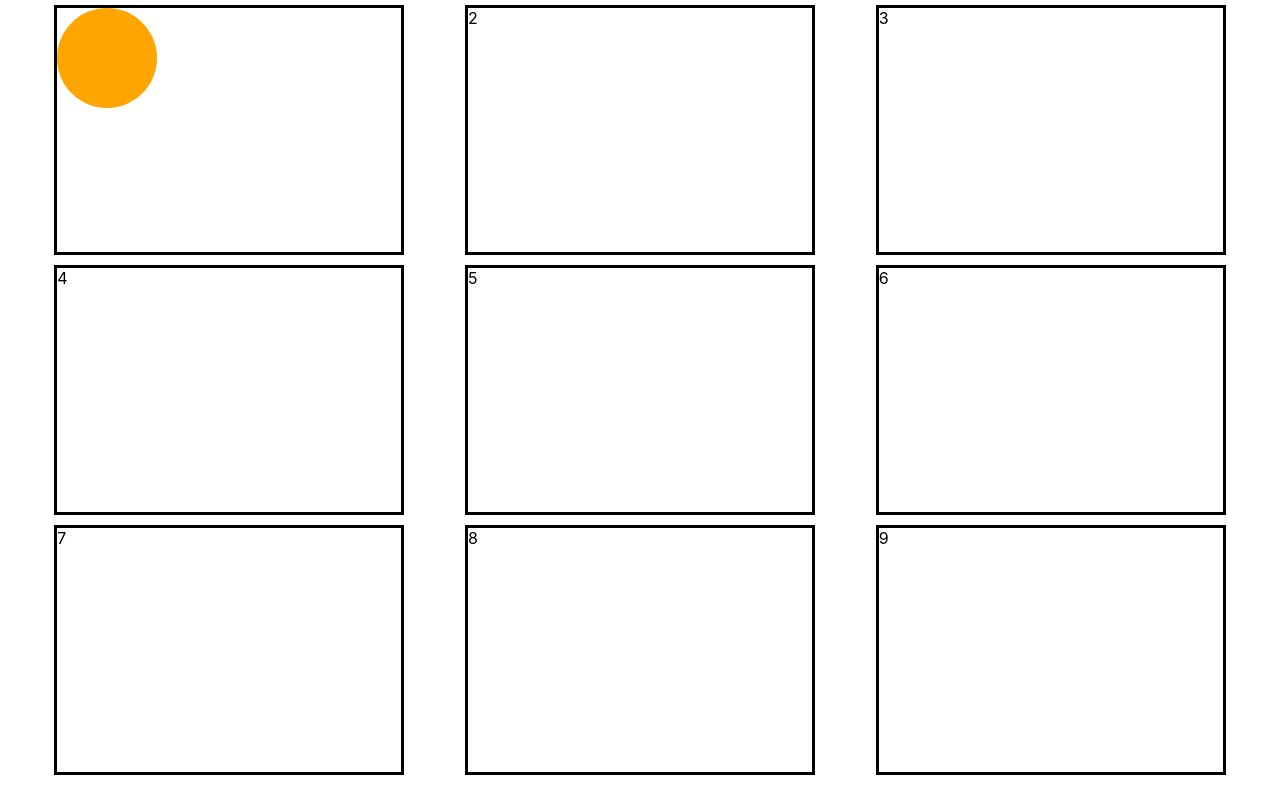
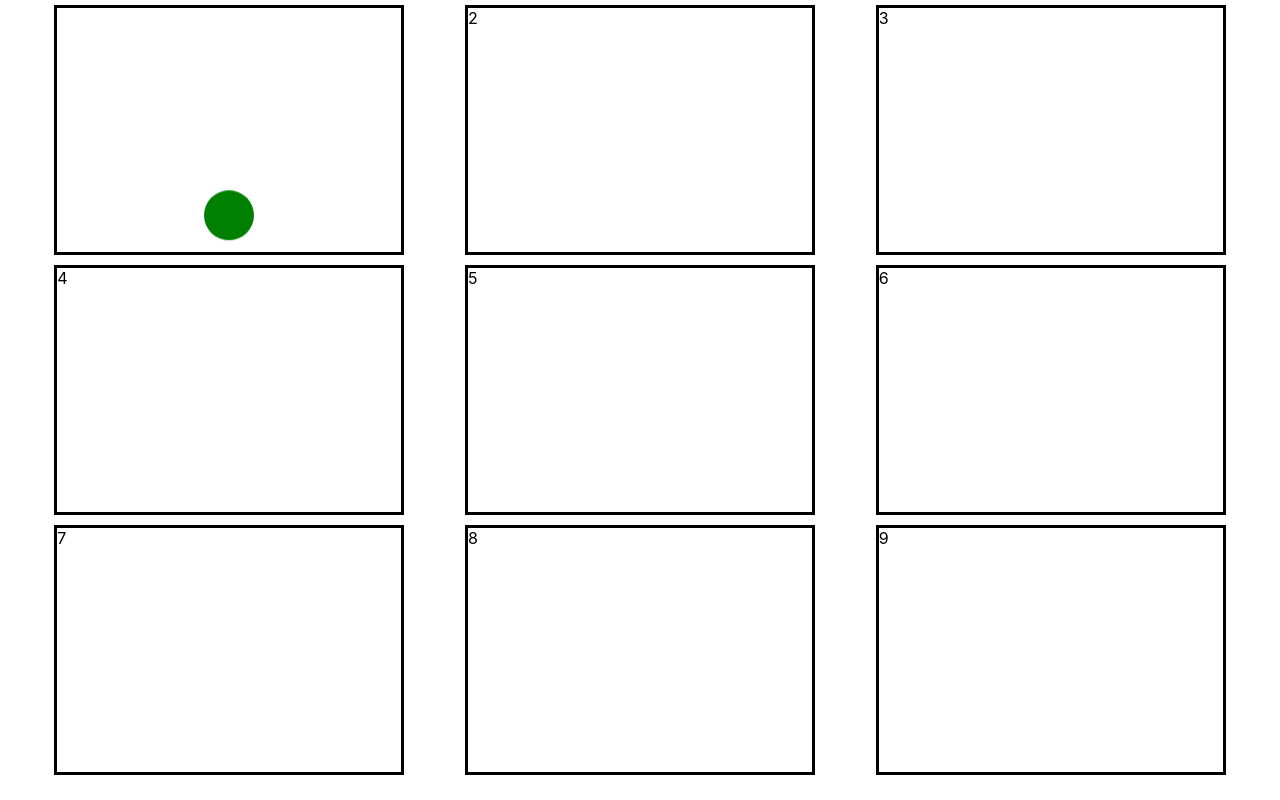
Before and after one commit to Jacoblynch99/react-css-playground, a React (Create React App) app: page / in a window 1280 px wide. Built offline with nearby package versions, Linux system fonts and the light colour scheme.

Commit message:
fine tuning first graphic

```diff
--- a/src/components/UserLanding.js
+++ b/src/components/UserLanding.js
@@ -47,10 +47,13 @@ const UserLanding = (props) => {
                             height: '250px',
                             borderStyle: 'solid',
                             margin: 5,
+                            display: 'flex',
+                            alignItems: 'flex-end',
+                            justifyContent: 'center',
                         }}
                     >
                         <div className={classes.ball}></div>
-                        {/* Orange bouncing ball */}
+                        {/* Green bouncing ball */}
                     </Grid>
                     <Grid
                         item
--- a/src/style.js
+++ b/src/style.js
@@ -2,18 +2,20 @@ import { makeStyles } from '@material-ui/core/styles'
 
 const useStyles = makeStyles({
     ball: {
-        width: '100px',
-        height: '100px',
-        backgroundColor: 'orange',
+        width: '50px',
+        height: '50px',
+        backgroundColor: 'green',
         borderRadius: '50%',
-        animation: '$bounce 3000ms 1',
+        animation: '$bounce .5s cubic-bezier(.5,1,.9,1)',
+        animationDirection: 'alternate',
+        animationIterationCount: 'infinite',
     },
     '@keyframes bounce': {
-        '0%': {
+        from: {
             transform: 'translate3d(0, 0, 0)',
         },
-        '100%': {
-            transform: 'translate3d(0, 150px, 0)',
+        to: {
+            transform: 'translate3d(0, -150px, 0)',
         },
     },
 })
```
